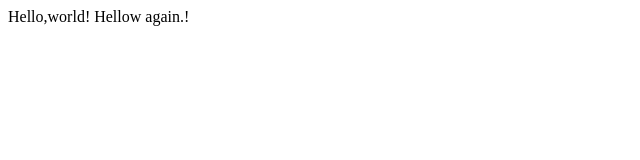
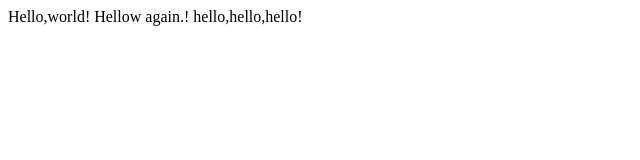
Before and after one commit to rahuldaspv/lecture0, a plain HTML site: page hello.html in a window 1280 px wide. Shown: the whole page, without its empty margins (0-640 px from the left). Drawn offline with Linux system fonts and the light colour scheme.

Commit message:
Update hello.html

```diff
--- a/hello.html
+++ b/hello.html
@@ -4,6 +4,6 @@
 		<title>My Webpage!</title>
 	<head>
 	<body>
-		Hello,world! Hellow again.!
+		Hello,world! Hellow again.! hello,hello,hello!
 	<body>
 <html>
```
